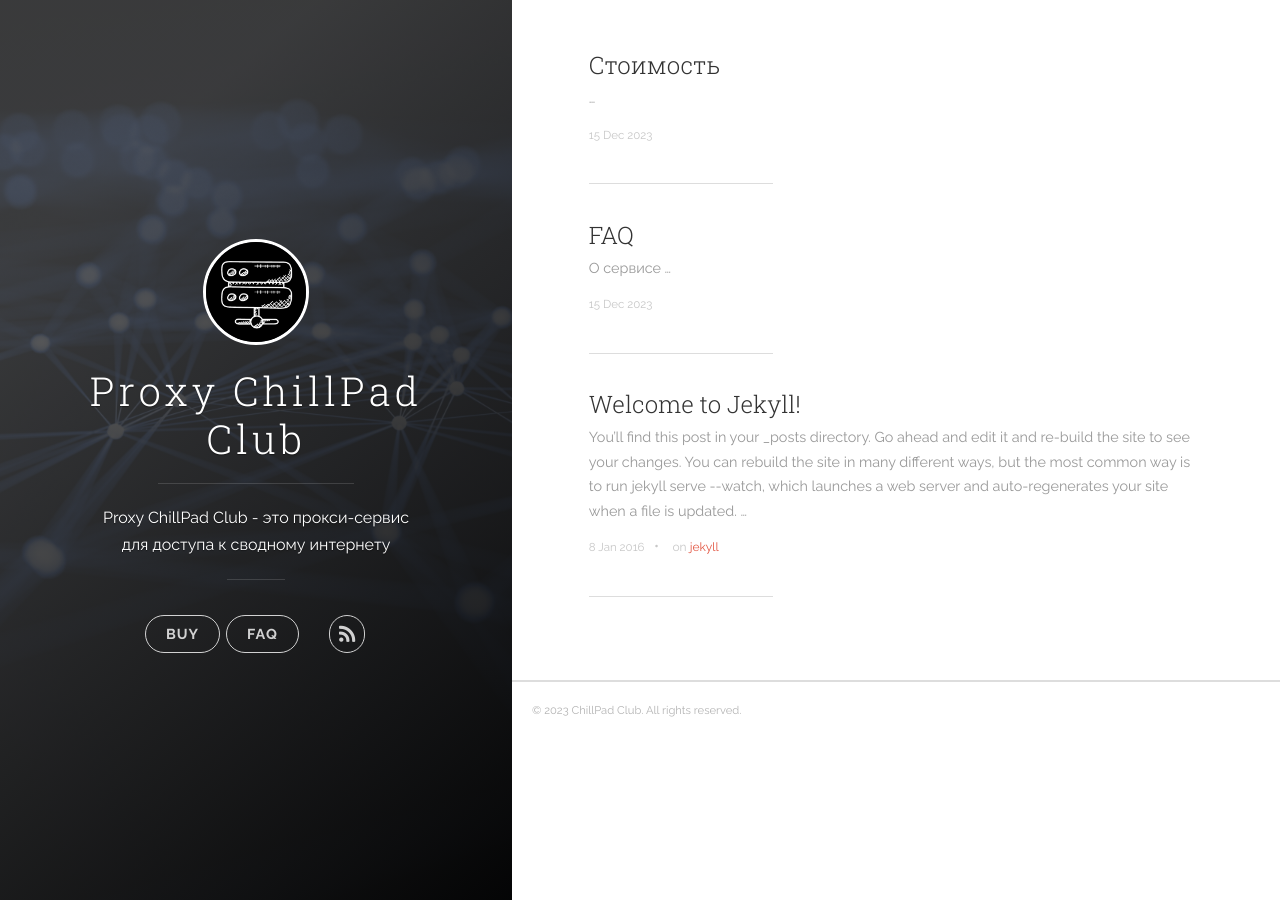
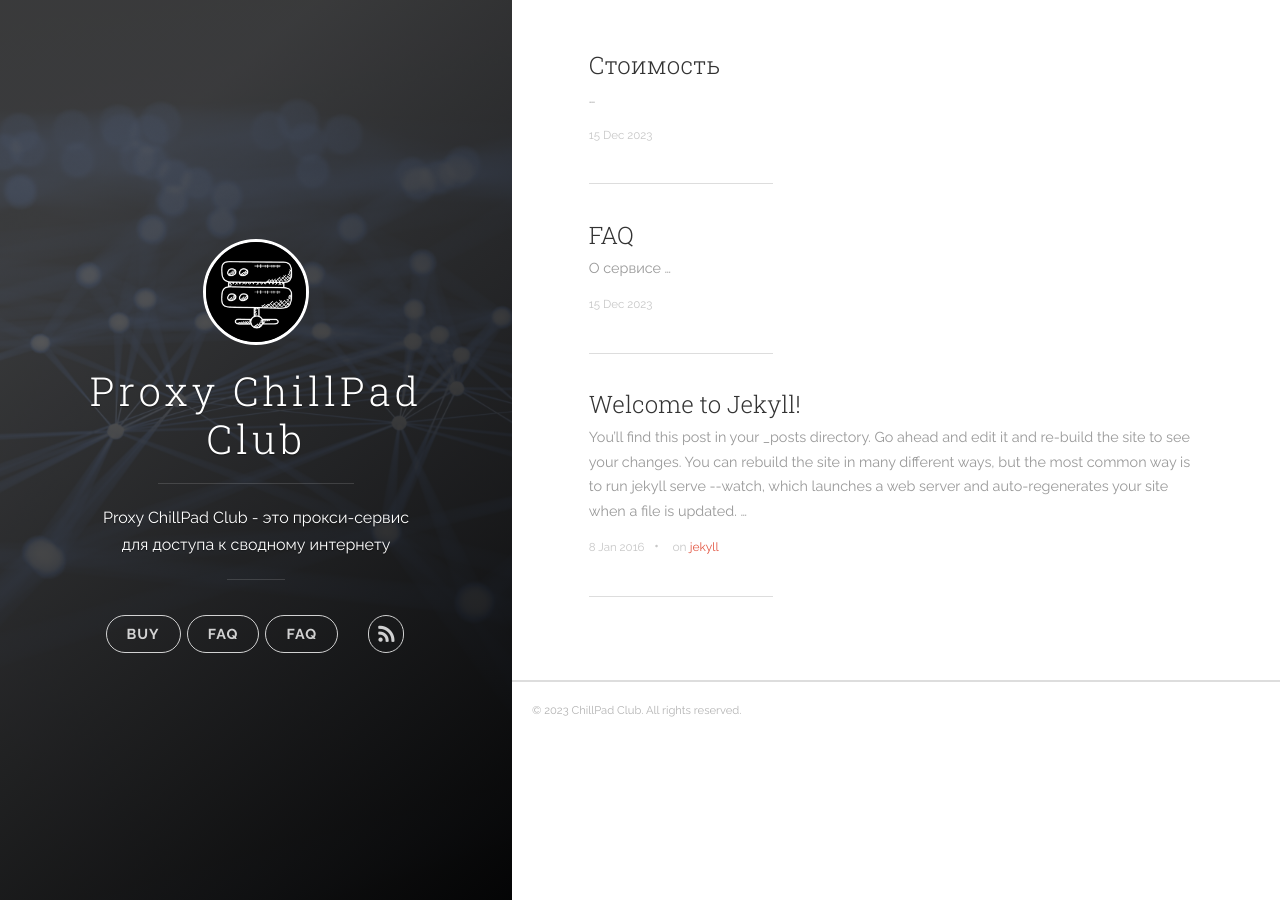
Before and after one commit to chillpadclub/chillpadclub.github.io, a Jekyll site: the page built from index.html, in a window 1280 px wide. Built offline with Jekyll 4.4.1, drawn with Linux system fonts in a browser that asks for light colours; the list of posts is cut into pages by our own code.

Commit message:
modified:   _includes/header.html

```diff
--- a/_includes/header.html
+++ b/_includes/header.html
@@ -29,6 +29,13 @@
           <nav class="cover-navigation cover-navigation--primary">
             <ul class="navigation">
               <li class="navigation__item"><a href="{{ site.baseurl }}/#faq" title="link to {{ site.title }} faq"
+                  class="blog-button">FAQ</a></li>
+            </ul>
+          </nav>
+
+          <nav class="cover-navigation cover-navigation--primary">
+            <ul class="navigation">
+              <li class="navigation__item"><a href="{{ site.baseurl }}/FAQ/" title="link to {{ site.title }} faq"
                   class="blog-button">FAQ</a></li>
             </ul>
           </nav>
```
